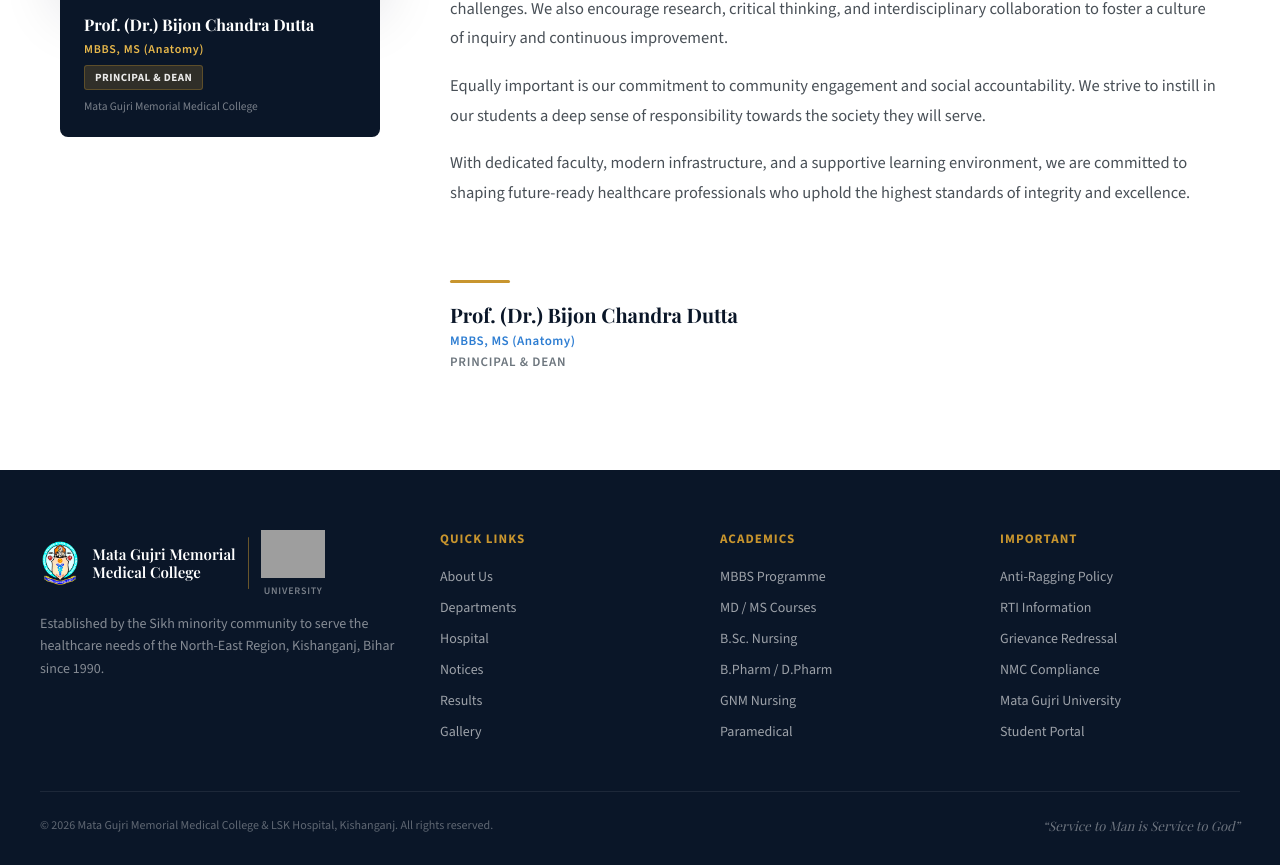
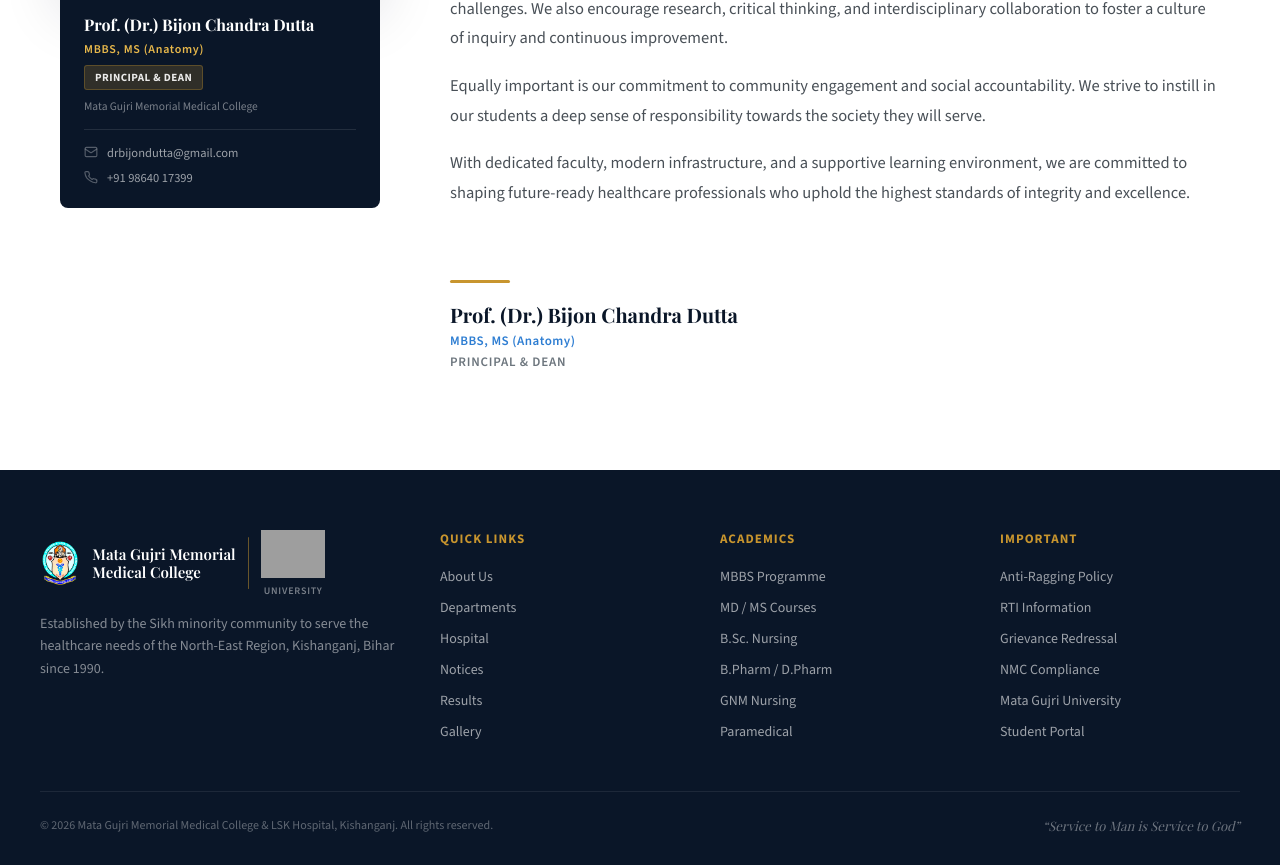
Before and after one commit to https-github-com-saquelain/mgm-kishanganj, a Next.js app: page /principal-dean in a window 1280 px wide. Shown: the part 1056-1921 px from the top of the page. Built offline with nearby package versions, Linux system fonts and the light colour scheme; grey boxes are pictures that could not be loaded.

Commit message:
contanct information added for principal/vice-principal and medical superintendent

```diff
--- a/app/components/Header.js
+++ b/app/components/Header.js
@@ -43,7 +43,7 @@
             <a href="#">Academics</a>
             <div className="nav-dropdown-menu">
               <a href="#">Syllabus UG (Undergraduate)</a>
-              <a href="#">Syllabus PG (Postgraduate)</a>
+              <a href="https://www.nmc.org.in/information-desk/for-colleges/pg-curricula-2/">Syllabus PG (Postgraduate)</a>
               <a href="#">AETCOM Module</a>
               <a href="#">Academic Calendar</a>
               <a href="/students">Students</a>
--- a/app/globals.css
+++ b/app/globals.css
@@ -1486,6 +1486,43 @@
   line-height: 1.4;
 }
 
+/* Contact links inside principal card */
+.principal-card-contacts {
+  margin-top: 14px;
+  padding-top: 14px;
+  border-top: 1px solid rgba(255, 255, 255, 0.1);
+  display: flex;
+  flex-direction: column;
+  gap: 8px;
+}
+
+.principal-contact-item {
+  display: flex;
+  align-items: center;
+  gap: 9px;
+  font-size: 12.5px;
+  color: rgba(255, 255, 255, 0.6);
+  text-decoration: none;
+  transition: color 0.2s;
+  word-break: break-all;
+}
+
+.principal-contact-item svg {
+  width: 14px;
+  height: 14px;
+  flex-shrink: 0;
+  opacity: 0.5;
+  transition: opacity 0.2s;
+}
+
+.principal-contact-item:hover {
+  color: var(--gold-light);
+}
+
+.principal-contact-item:hover svg {
+  opacity: 1;
+}
+
 /* Message column */
 .principal-message .section-label { margin-bottom: 12px; }
 .principal-message .section-title { margin-bottom: 28px; }
--- a/app/principal-dean/page.js
+++ b/app/principal-dean/page.js
@@ -54,7 +54,22 @@
                 <div className="principal-card-qual">MBBS, MS (Anatomy)</div>
                 <div className="principal-card-role">Principal &amp; Dean</div>
                 <div className="principal-card-inst">Mata Gujri Memorial Medical College</div>
-              </div>
+                <div className="principal-card-contacts">
+                    <a href="mailto:drbijondutta@gmail.com" className="principal-contact-item">
+                    <svg viewBox="0 0 24 24" fill="none" stroke="currentColor" strokeWidth="2" strokeLinecap="round" strokeLinejoin="round">
+                        <rect x="2" y="4" width="20" height="16" rx="2"/>
+                        <path d="m22 7-8.97 5.7a1.94 1.94 0 0 1-2.06 0L2 7"/>
+                    </svg>
+                    drbijondutta@gmail.com
+                    </a>
+                    <a href="tel:+919864017399" className="principal-contact-item">
+                    <svg viewBox="0 0 24 24" fill="none" stroke="currentColor" strokeWidth="2" strokeLinecap="round" strokeLinejoin="round">
+                        <path d="M22 16.92v3a2 2 0 0 1-2.18 2 19.79 19.79 0 0 1-8.63-3.07A19.5 19.5 0 0 1 4.69 13.5 19.79 19.79 0 0 1 1.6 4.9 2 2 0 0 1 3.58 2.72h3a2 2 0 0 1 2 1.72c.127.96.361 1.903.7 2.81a2 2 0 0 1-.45 2.11L7.91 10.3a16 16 0 0 0 6 6l.92-.92a2 2 0 0 1 2.11-.45c.907.339 1.85.573 2.81.7A2 2 0 0 1 21.28 17.72z"/>
+                    </svg>
+                    +91 98640 17399
+                    </a>
+                </div>
+                </div>
             </aside>
 
             {/* Right — Message */}
```
Also changed, not shown: app/medical-superintendent/page.js (+16 -1 lines), app/vice-principal/page.js (+16 -1 lines).
